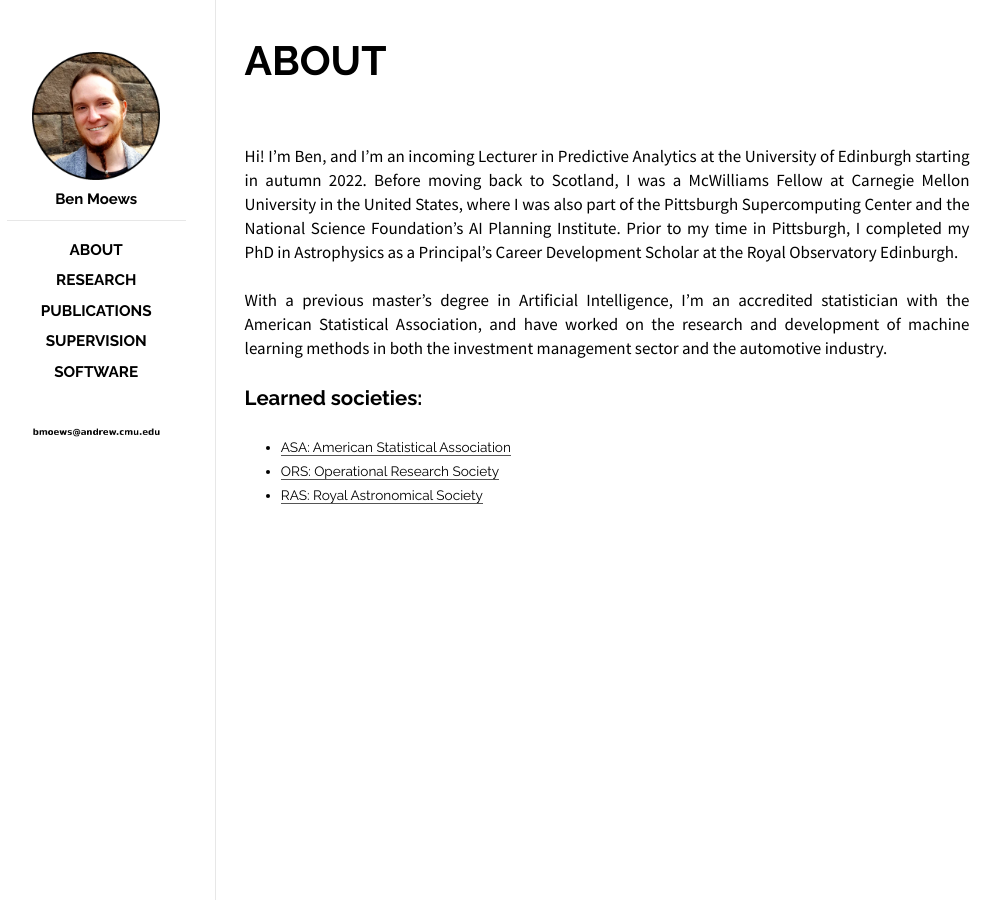
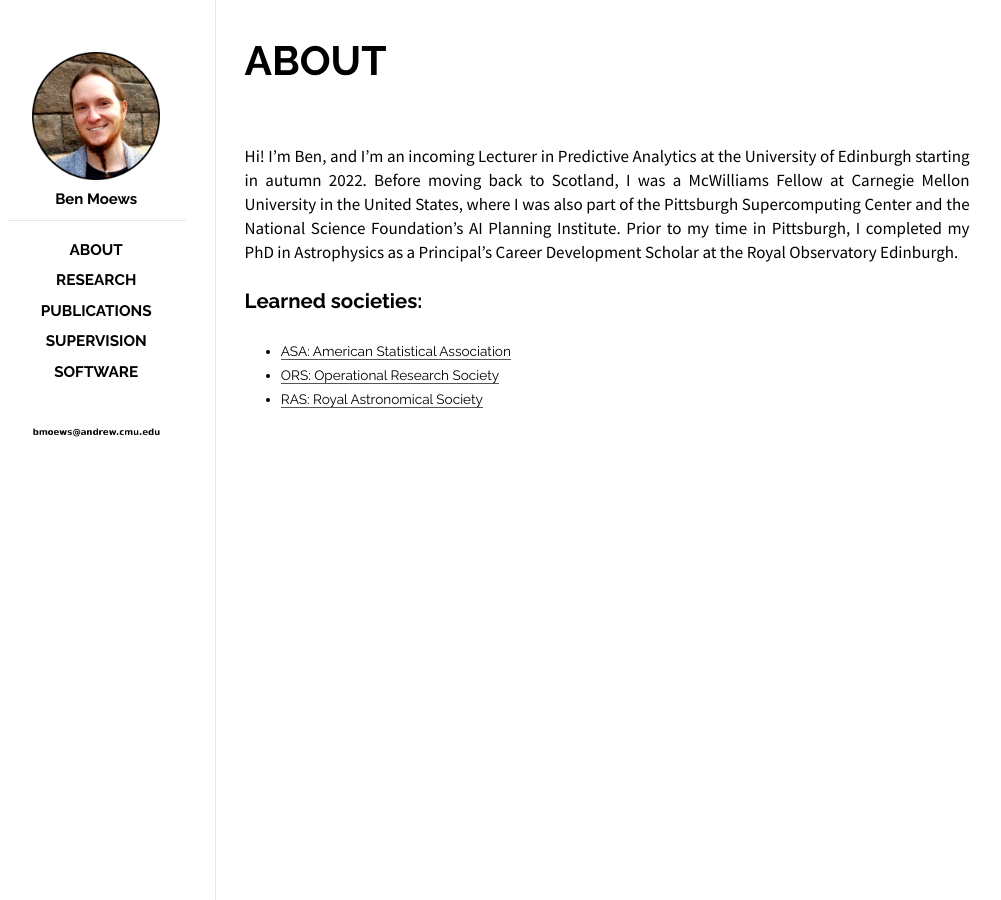
Before and after one commit to moews/moews.github.io, a Jekyll site: the page built from _posts/2017-03-27-about.md, in a window 1280 px wide. Shown: the whole page, without its empty margins (143-1144 px from the left). Built offline with Jekyll 4.4.1, drawn with Linux system fonts in a browser that asks for light colours.

Commit message:
Update 2017-03-27-about.md

```diff
--- a/_posts/2017-03-27-about.md
+++ b/_posts/2017-03-27-about.md
@@ -10,7 +10,7 @@
 
 Hi! I'm Ben, and I'm an incoming Lecturer in Predictive Analytics at the University of Edinburgh starting in autumn 2022. Before moving back to Scotland, I was a McWilliams Fellow at Carnegie Mellon University in the United States, where I was also part of the Pittsburgh Supercomputing Center and the National Science Foundation's AI Planning Institute. Prior to my time in Pittsburgh, I completed my PhD in Astrophysics as a Principal's Career Development Scholar at the Royal Observatory Edinburgh.
 
-With a previous master's degree in Artificial Intelligence, I'm an accredited statistician with the American Statistical Association, and have worked on the research and development of machine learning methods in both the investment management sector and the automotive industry.
+<!--With a previous master's degree in Artificial Intelligence, I'm an accredited statistician with the American Statistical Association, and have worked on the research and development of machine learning methods in both the investment management sector and the automotive industry.-->
 
 <!--My research is centred on the development and application of approaches in machine learning, statistical inference and high-performance computing to address current domain challenges in a variety of areas.-->
 
```
